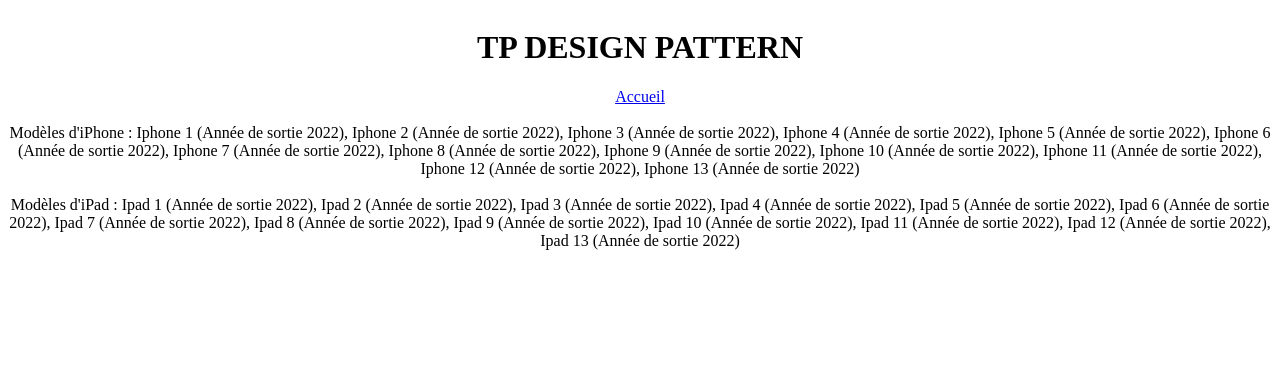
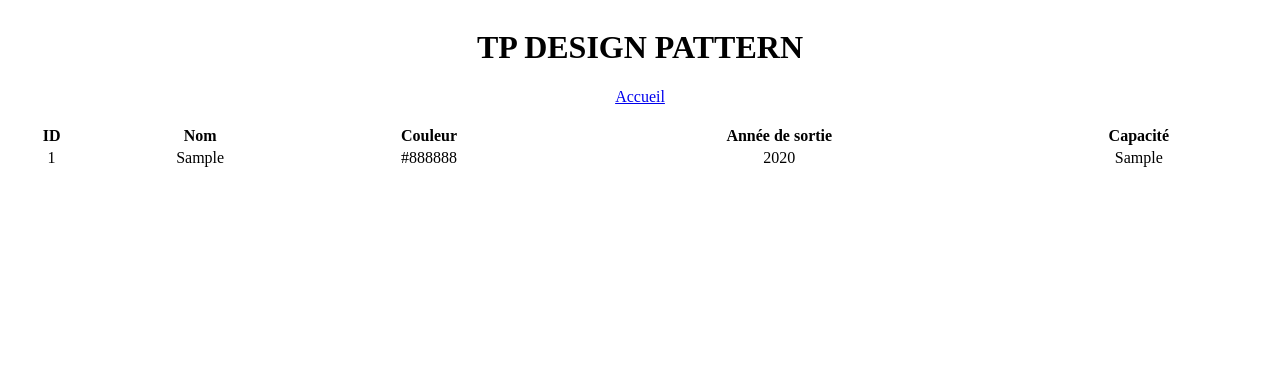
Before and after one commit to diegobussu/design_pattern, a PHP site: page / in a window 1280 px wide. Shown: the top 366 px of the page. Run offline with PHP 8.4, Linux system fonts and the light colour scheme; tables that the repository leaves empty or names only in its code hold one stand-in row (values such as "Sample post").

Commit message:
refresh index.php

```diff
--- a/index.php
+++ b/index.php
@@ -1,5 +1,9 @@
 <?php
 require('config/config.php');
+
+$read = $db->prepare('SELECT * FROM products');
+$read->execute();
+
 ?>
 <!DOCTYPE html>
 <html>
@@ -11,30 +15,28 @@ require('config/config.php');
     <body>
         <?php include('partials/header.php'); ?><br>
 
-        <?php
-            $iphones = [];
-            $release_year_iphones = "2022";
-            for ($i = 1; $i < 14; $i++) {
-                $iphoneFactory = new iPhoneStock($i, $release_year_iphones);
-                $iphone11 = $iphoneFactory->InfosProduct();
-                $iphones[] = $iphone11->getName() . " (" . $iphone11->getReleaseYear() . ")";
-            }
+        <table>
+            <thead>
+                <tr>
+                    <th>ID</th>
+                    <th>Nom</th>
+                    <th>Couleur</th>
+                    <th>Année de sortie</th>
+                    <th>Capacité</th>
+                </tr>
+            </thead>
+            <tbody>
+                <?php while($data = $read->fetch(PDO::FETCH_ASSOC)) : ?>
+                <tr>
+                    <td><?= $data['id'] ?></td>
+                    <td><?= $data['model'] ?></td>
+                    <td><?= $data['color'] ?></td>
+                    <td><?= $data['release_year'] ?></td>
+                    <td><?= $data['capacity'] ?></td>
+                </tr>
+                <?php endwhile; ?>
+            </tbody>
+        </table>
 
-            // Affichage des models
-            echo "Modèles d'iPhone : " . implode(", ", $iphones);
-
-            echo "<br><br>"; //Sauts de lignes
-
-            $ipads = [];
-            $release_year_ipad = "2022";
-            for ($j = 1; $j < 14; $j++) {
-                $ipadFactory = new iPadStock($j, $release_year_ipad);
-                $ipad4 = $ipadFactory->InfosProduct();
-                $ipads[] = $ipad4->getName() . " (" . $ipad4->getReleaseYear() . ")";
-            }
-
-            // Affichage des models
-            echo "Modèles d'iPad : " . implode(", ", $ipads);
-        ?>
     </body>
 </html>
```
